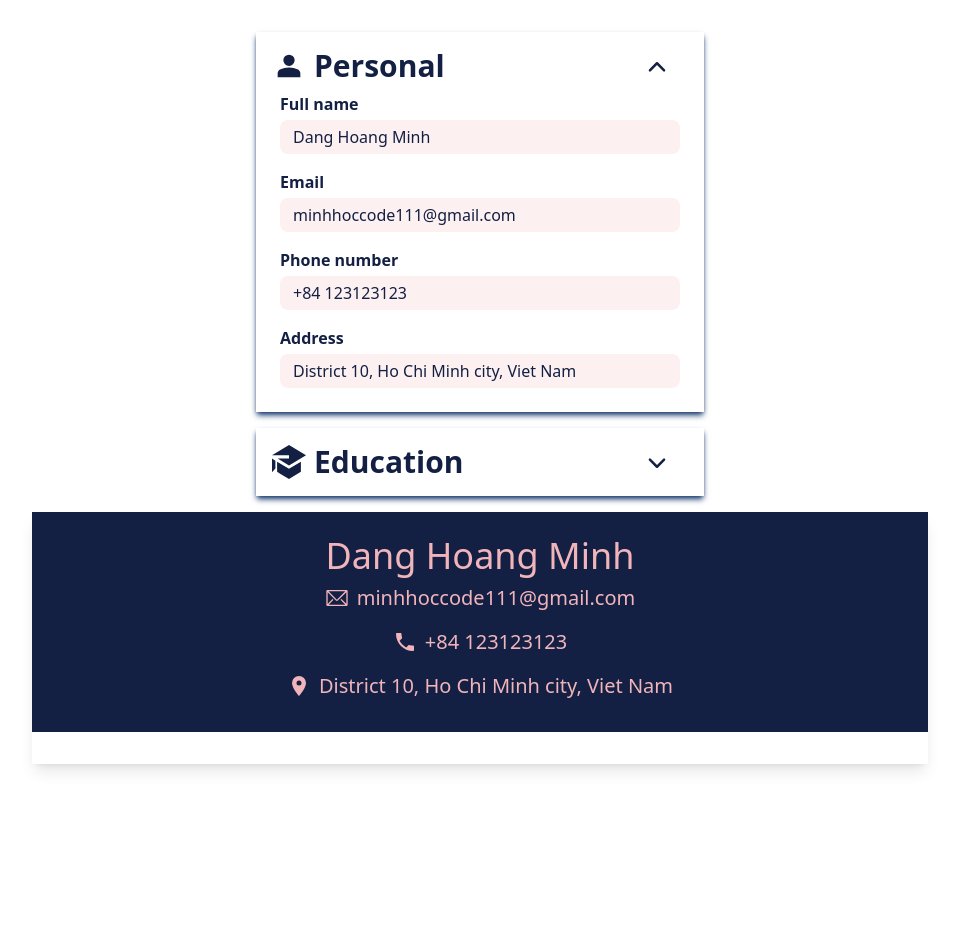
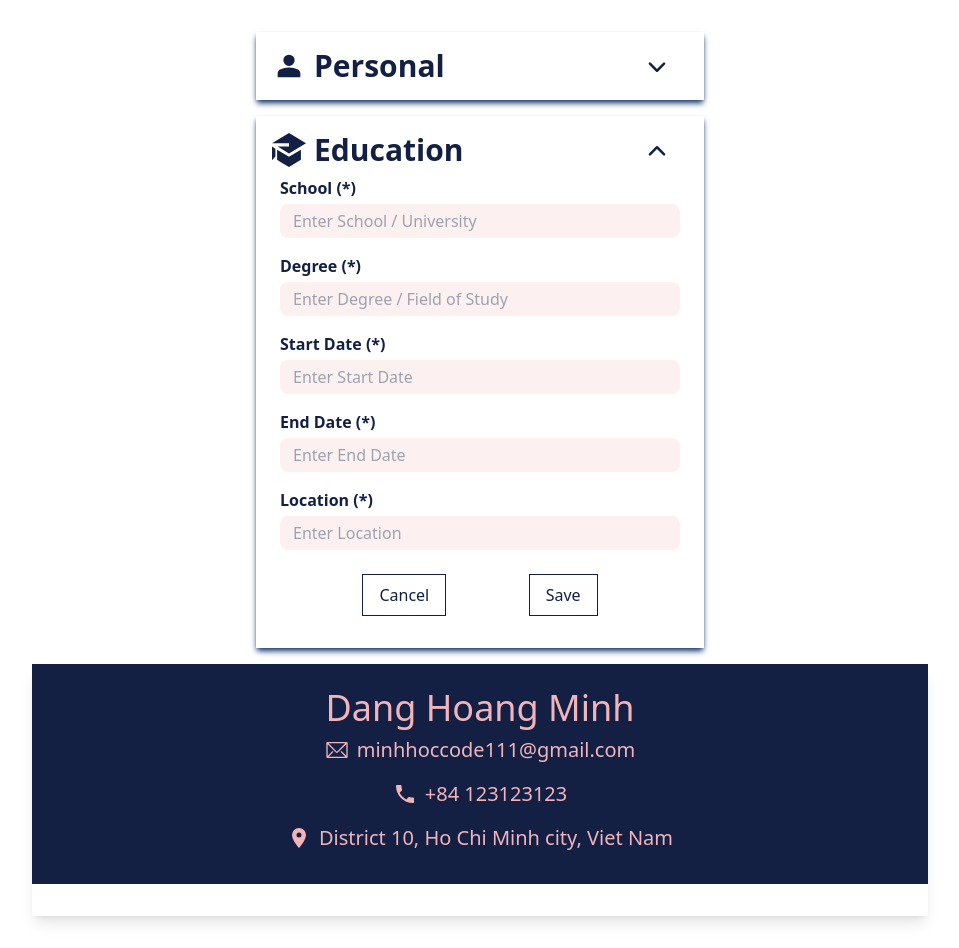
Before and after one commit to minhhoccode111/cv-application-top, a React (Vite) app: page / in a window 1280 px wide. Shown: the whole page, without its empty margins (160-1119 px from the left). Before the commit the page ends 848 px from the top, so only its background shows below. Built offline with nearby package versions, Linux system fonts and the light colour scheme.

Commit message:
form in education section, rename some callback for clarity

```diff
--- a/src/App.jsx
+++ b/src/App.jsx
@@ -1,17 +1,44 @@
 /* eslint-disable react/prop-types */
-// eslint-disable-next-line no-unused-vars
 import { useState } from 'react';
-// eslint-disable-next-line no-unused-vars
 import { v4 as uuid } from 'uuid';
 import * as Icon from './components/Icons';
 import './App.css';
 import 'animate.css';
-import { Input } from './components/Input';
-import { Button } from './components/ToggleButton';
-
+// import { Input } from './components/Input';
+// import { ToggleButton } from './components/ToggleButton';
+const Input = ({ label, inputType = 'text', infoType, inputOnChangeCb, value, required, placeholder }) => {
+  return (
+    <label className="flex flex-col font-bold gap-1 p-2 ">
+      {label} {required ? '(*)' : null}
+      <input
+        placeholder={placeholder}
+        onChange={(e) => inputOnChangeCb(infoType, e.target.value)}
+        value={value}
+        type={inputType}
+        className="px-3 focus:shadow-lg bg-light focus:bg-transparent font-light py-1 rounded-lg outline-none border border-transparent focus:border-dark"
+        required={required}
+      />
+    </label>
+  );
+};
+const ToggleButton = ({ buttonOnClickCb, isOpen, iconType = 'arrow' }) => {
+  if (iconType === 'arrow') {
+    return (
+      <button type="button" onClick={buttonOnClickCb} className={'p-4 mx-4 my-1'}>
+        {isOpen ? <Icon.Up color="#132043" height={'30px'} width={'30px'} /> : <Icon.Down color="#132043" height={'30px'} width={'30px'} />}
+      </button>
+    );
+  } else {
+    return (
+      <button type="button" onClick={buttonOnClickCb} className={'p-4 mx-4 my-1'}>
+        {isOpen ? <Icon.Show color="#132043" height={'30px'} width={'30px'} /> : <Icon.Hide color="#132043" height={'30px'} width={'30px'} />}
+      </button>
+    );
+  }
+};
 const Display = ({ name, email, phone, address }) => {
   return (
-    <div className="my-4 mx-auto max-w-4xl shadow-lg">
+    <section className="my-4 mx-auto max-w-4xl shadow-lg">
       <header className={'px-4 bg-darker text-pink' + ' ' + (name === '' ? 'py-11' : 'py-6')}>
         <h1 className="text-center text-4xl">{name}</h1>
         <h2 className="py-2 flex items-center justify-center gap-2 text-xl">
@@ -28,61 +55,37 @@ const Display = ({ name, email, phone, address }) => {
         </h2>
       </header>
       <div className={'p-4'}></div>
-    </div>
+    </section>
   );
 };
-const Personal = ({ name, email, phone, address, handleChange, currentOpen, handleToggle }) => {
-  const isOpen = currentOpen === 'personal';
+const Personal = ({ name, email, phone, address, inputOnChangeCb, currentOpenSection, toggleOpenThisSection }) => {
+  const isThisSectionOpened = currentOpenSection === 'personal';
   return (
-    <div className="p-4 shadow-md shadow-dark max-w-md mx-auto my-4 text-darker relative">
+    <section className="p-4 shadow-md shadow-dark max-w-md mx-auto my-4 text-darker relative">
       <h1 className="flex items-center gap-2 text-3xl font-bold bg-white">
         <Icon.Personal height={'34px'} width={'34px'} /> Personal
       </h1>
       <div className={'absolute right-0 top-0'}>
-        <Button isOpen={isOpen} handleChange={() => handleToggle('personal')} />
+        <ToggleButton isOpen={isThisSectionOpened} buttonOnClickCb={toggleOpenThisSection} />
       </div>
-      <div className={'' + ' ' + (isOpen ? 'block' : ' hidden')}>
-        <Input required={true} placeholder={'First and last name'} infoType={'name'} label={'Full name'} inputType={'text'} value={name} handleChange={handleChange} />
-        <Input required={true} placeholder={'Enter your email'} infoType={'email'} label={'Email'} inputType={'email'} value={email} handleChange={handleChange} />
-        <Input required={true} placeholder={'Enter phone number'} infoType={'phone'} label={'Phone number'} inputType={'tel'} value={phone} handleChange={handleChange} />
-        <Input required={true} placeholder={'City, Country'} infoType={'address'} label={'Address'} inputType={'text'} value={address} handleChange={handleChange} />
+      <div className={'' + ' ' + (isThisSectionOpened ? 'block' : ' hidden')}>
+        <Input required={true} placeholder={'First and last name'} infoType={'name'} label={'Full name'} inputType={'text'} value={name} inputOnChangeCb={inputOnChangeCb} />
+        <Input required={true} placeholder={'Enter your email'} infoType={'email'} label={'Email'} inputType={'email'} value={email} inputOnChangeCb={inputOnChangeCb} />
+        <Input required={true} placeholder={'Enter phone number'} infoType={'phone'} label={'Phone number'} inputType={'tel'} value={phone} inputOnChangeCb={inputOnChangeCb} />
+        <Input required={true} placeholder={'City, Country'} infoType={'address'} label={'Address'} inputType={'text'} value={address} inputOnChangeCb={inputOnChangeCb} />
       </div>
-    </div>
+    </section>
   );
 };
-const Education = ({ handleChange, currentOpen, handleToggle }) => {
-  const isOpen = currentOpen === 'education';
-  const [school, setSchool] = useState('');
-  const [degree, setDegree] = useState('');
-  const [startDate, setStartDate] = useState('');
-  const [endDate, setEndDate] = useState('');
-  const [location, setLocation] = useState('');
-  const handleSubmit = () => {};
-
-  return (
-    <div className="p-4 shadow-md shadow-dark max-w-md mx-auto my-4 text-darker relative">
-      <h1 className="flex items-center gap-2 text-3xl font-bold bg-white">
-        <Icon.Education height={'34px'} width={'34px'} /> Education
-      </h1>
-      <div className={'absolute right-0 top-0'}>
-        <Button isOpen={isOpen} handleChange={() => handleToggle('education')} />
-      </div>
-      <div className={'' + ' ' + (isOpen ? 'block' : ' hidden')}>
-        <div className="bg-light h-40"></div>
-      </div>
-    </div>
-  );
-};
-export const App = () => {
-  const [personalInfo, setInfo] = useState({
-    name: 'Dang Hoang Minh',
-    email: 'minhhoccode111@gmail.com',
-    phone: '+84 123123123',
-    address: 'District 10, Ho Chi Minh city, Viet Nam',
-  });
-  const handlePersonalInfoChange = (type, value) => setInfo({ ...personalInfo, [type]: value });
-  const [currentOpen, setCurrentOpen] = useState('personal');
-  const handleCurrentOpenChange = (newCurrentOpen) => (newCurrentOpen === currentOpen ? setCurrentOpen(null) : setCurrentOpen(newCurrentOpen));
+const Education = ({ toggleOpenThisSection, currentOpenSection }) => {
+  const isSectionOpen = currentOpenSection === 'education';
+  const [isAddingItem, setIsAddingItem] = useState(true);
+  const updateShowForm = () => {
+    setIsAddingItem(!isAddingItem);
+  };
+  const [formInfo, setFormInfo] = useState({ school: '', degree: '', startDate: '', endDate: '', location: '' });
+  const resetFormInfo = () => setFormInfo({ school: '', degree: '', startDate: '', endDate: '', location: '' });
+  const updateInputInForm = (type, value) => setFormInfo({ ...formInfo, [type]: value });
   const [educationInfo, setEducationInfo] = useState([
     {
       degree: 'Bachelor',
@@ -91,41 +94,90 @@ export const App = () => {
       startDate: 'Sep 2019',
       location: 'Ho Chi Minh, Viet Nam',
       school: 'Hochiminh College Economy',
+      id: uuid(),
     },
     {
       degree: 'Hidden Degree',
-      isHidden: true, // TODO FIXME BUG
+      isHidden: true,
       endDate: 'Hidden end date',
       startDate: 'Hidden start date',
       location: 'Hidden Location',
       school: 'Hidden University',
+      id: uuid(),
     },
   ]);
+  const formSubmit = (e) => {
+    e.preventDefault();
+    updateShowForm();
+    setEducationInfo([...educationInfo, { ...formInfo, id: uuid(), isHidden: false }]);
+    resetFormInfo();
+  };
+  const handleDelete = (deletedId) => {};
+  let JSXToDisplay;
+  if (isAddingItem) {
+    JSXToDisplay = (
+      <form action="#" onSubmit={formSubmit}>
+        <Input required={true} placeholder={'Enter School / University'} label={'School'} value={formInfo.school} infoType={'school'} inputOnChangeCb={updateInputInForm} />
+        <Input required={true} placeholder={'Enter Degree / Field of Study'} label={'Degree'} value={formInfo.degree} infoType={'degree'} inputOnChangeCb={updateInputInForm} />
+        <Input required={true} placeholder={'Enter Start Date'} label={'Start Date'} value={formInfo.startDate} infoType={'startDate'} inputOnChangeCb={updateInputInForm} />
+        <Input required={true} placeholder={'Enter End Date'} label={'End Date'} value={formInfo.endDate} infoType={'endDate'} inputOnChangeCb={updateInputInForm} />
+        <Input required={true} placeholder={'Enter Location'} label={'Location'} value={formInfo.location} infoType={'location'} inputOnChangeCb={updateInputInForm} />
+        <div className="flex justify-evenly px-2 py-4">
+          <button className={'text-darker bg-white hover:bg-darker hover:text-white hover:shadow-red hover:shadow-xl py-2 px-4 border border-darker'} onClick={updateShowForm}>
+            Cancel
+          </button>
+          <button className={'text-darker bg-white hover:bg-darker hover:text-white hover:shadow-green hover:shadow-xl py-2 px-4 border border-darker'} type="submit">
+            Save
+          </button>
+        </div>
+      </form>
+    );
+  } else {
+    JSXToDisplay = (
+      <div className="">
+        <ul>
+          {educationInfo.map((info) => (
+            <li key={info.id}>
+              <p>{info.school}</p>
+            </li>
+          ))}
+        </ul>
+        <button onClick={updateShowForm}>add new section</button>
+      </div>
+    );
+  }
   return (
-    <div id="wrapper" className="min-h-screen">
-      <Personal {...personalInfo} handleChange={handlePersonalInfoChange} currentOpen={currentOpen} handleToggle={handleCurrentOpenChange} />
-      <Education currentOpen={currentOpen} handleToggle={handleCurrentOpenChange} />
-      {/* <Experience currentOpen={currentOpen} handleToggle={handleCurrentOpenChange} /> */}
-      <Display {...personalInfo} />
-    </div>
+    <section className="p-4 shadow-md shadow-dark max-w-md mx-auto my-4 text-darker relative">
+      <h1 className="flex items-center gap-2 text-3xl font-bold bg-white">
+        <Icon.Education height={'34px'} width={'34px'} /> Education
+      </h1>
+      <div className={'absolute right-0 top-0'}>
+        <ToggleButton isOpen={isSectionOpen} buttonOnClickCb={toggleOpenThisSection} />
+      </div>
+      <div className={'' + (isSectionOpen ? ' block' : ' hidden')}>{JSXToDisplay}</div>
+    </section>
   );
 };
+export const App = () => {
+  // state to store and change which section is opened
+  const [currentOpenSection, setCurrentOpenSection] = useState('education');
+  const updateCurrentOpenSection = (newCurrentOpen) => (newCurrentOpen === currentOpenSection ? setCurrentOpenSection(null) : setCurrentOpenSection(newCurrentOpen));
 
-// const Experience = ({ name, email, phone, address, handleChange, currentOpen, handleToggle }) => {
-//   const isOpen = currentOpen === 'experience';
-//   return (
-//     <>
-//       <div className="p-4 shadow-md shadow-dark max-w-md mx-auto my-4 text-darker relative">
-//         <h1 className="flex items-center gap-2 text-3xl font-bold bg-white">
-//           <Icon.Experience height={'34px'} width={'34px'} /> Experience
-//         </h1>
-//         <div className={'absolute right-0 top-0'}>
-//           <Button isOpen={isOpen} handleChange={() => handleToggle('experience')} />
-//         </div>
-//         <div className={'' + ' ' + (isOpen ? 'block' : ' hidden')}>
-//           <div className="bg-light h-40"></div>
-//         </div>
-//       </div>
-//     </>
-//   );
-// };
+  // state to store and change personal section's values
+  const [personalInfo, setPersonalInfo] = useState({
+    name: 'Dang Hoang Minh',
+    email: 'minhhoccode111@gmail.com',
+    phone: '+84 123123123',
+    address: 'District 10, Ho Chi Minh city, Viet Nam',
+  });
+  const updatePersonalInfoOnInputChange = (type, value) => setPersonalInfo({ ...personalInfo, [type]: value });
+
+  // state to store and change education section's values
+  return (
+    <main id="wrapper" className="min-h-screen">
+      <Personal {...personalInfo} inputOnChangeCb={updatePersonalInfoOnInputChange} currentOpenSection={currentOpenSection} toggleOpenThisSection={() => updateCurrentOpenSection('personal')} />
+      <Education currentOpenSection={currentOpenSection} toggleOpenThisSection={() => updateCurrentOpenSection('education')} />
+      <Display {...personalInfo} />
+    </main>
+  );
+};
--- a/src/components/Input.jsx
+++ b/src/components/Input.jsx
@@ -1,14 +1,15 @@
 /* eslint-disable react/prop-types */
-export const Input = ({ label, inputType, infoType, handleChange, value, required, placeholder }) => {
+export const Input = ({ label, inputType = 'text', infoType, handleChange, value, required, placeholder }) => {
   return (
     <label className="flex flex-col font-bold gap-1 p-2 ">
-      {label} {required ?? '(*)'}
+      {label} {required ? '(*)' : null}
       <input
         placeholder={placeholder}
         onChange={(e) => handleChange(infoType, e.target.value)}
         value={value}
         type={inputType}
         className="px-3 focus:shadow-lg bg-light focus:bg-transparent font-light py-1 rounded-lg outline-none border border-transparent focus:border-dark"
+        required={required}
       />
     </label>
   );
--- a/src/components/ToggleButton.jsx
+++ b/src/components/ToggleButton.jsx
@@ -1,10 +1,18 @@
 /* eslint-disable react/prop-types */
-import { Up, Down } from './Icons';
+import { Up, Down, Show, Hide } from './Icons';
 
-export const Button = ({ handleChange, isOpen }) => {
-  return (
-    <button type="button" onClick={handleChange} className={'p-4 mx-4 my-1'}>
-      {isOpen ? <Up color="#132043" height={'30px'} width={'30px'} /> : <Down color="#132043" height={'30px'} width={'30px'} />}
-    </button>
-  );
+export const ToggleButton = ({ handleChange, isOpen, iconType = 'arrow' }) => {
+  if (iconType === 'arrow') {
+    return (
+      <button type="button" onClick={handleChange} className={'p-4 mx-4 my-1'}>
+        {isOpen ? <Up color="#132043" height={'30px'} width={'30px'} /> : <Down color="#132043" height={'30px'} width={'30px'} />}
+      </button>
+    );
+  } else {
+    return (
+      <button type="button" onClick={handleChange} className={'p-4 mx-4 my-1'}>
+        {isOpen ? <Show color="#132043" height={'30px'} width={'30px'} /> : <Hide color="#132043" height={'30px'} width={'30px'} />}
+      </button>
+    );
+  }
 };
--- a/tailwind.config.js
+++ b/tailwind.config.js
@@ -5,6 +5,8 @@ export default {
     extend: {},
     colors: {
       transparent: 'transparent',
+      red: '#ff000055',
+      green: '#00ff0055',
       white: '#fff',
       black: '#000',
       dark: '#1F4172',
```
